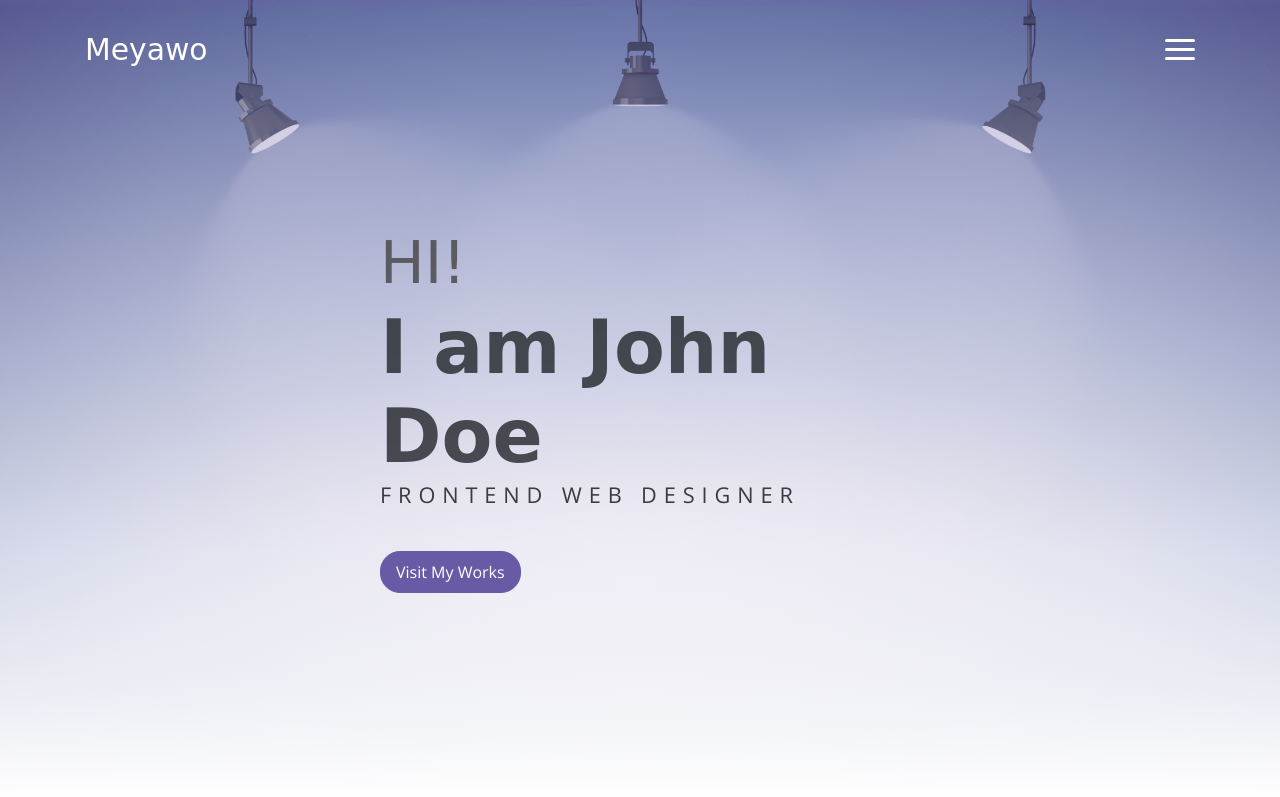
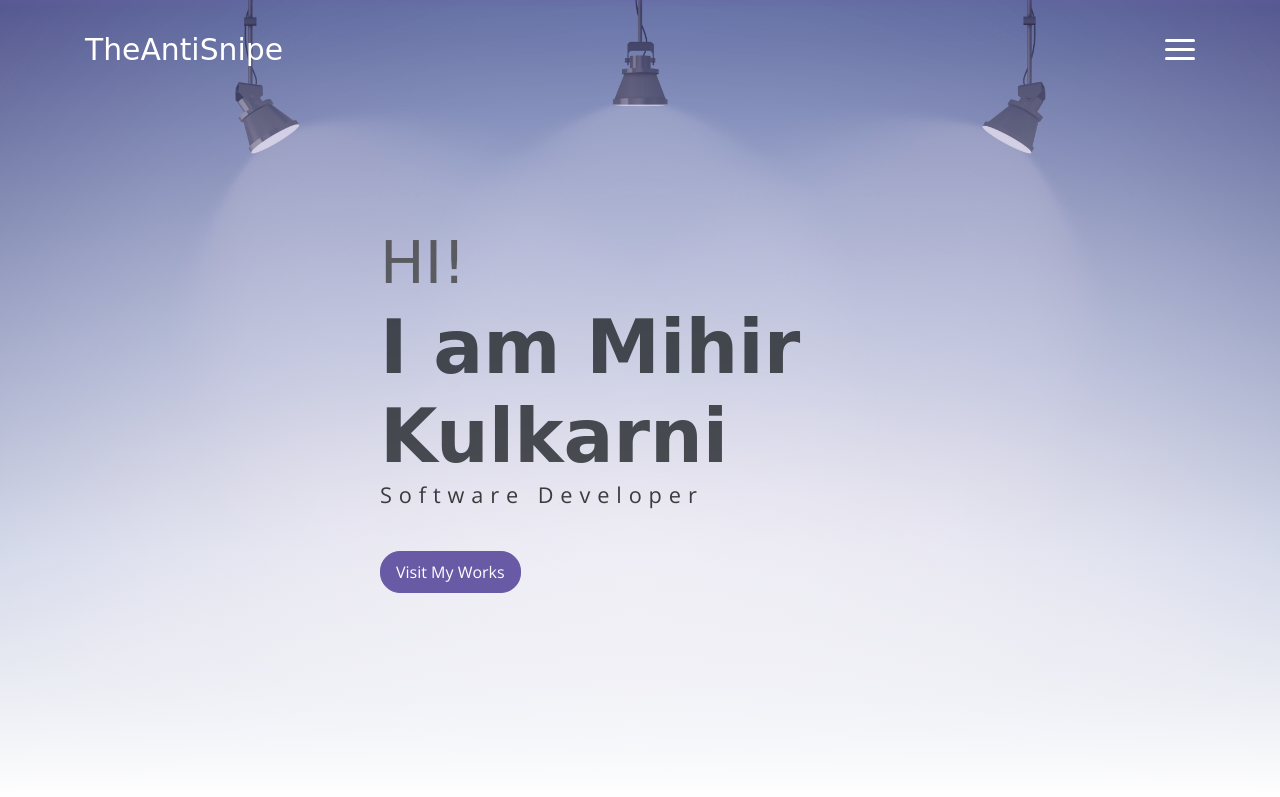
Before and after one commit to TheAntiSnipe/TheAntiSnipe.github.io, a website: page public_html/index.html in a window 1280 px wide. Shown: the top 797 px of the page. Drawn offline with nearby package versions, Linux system fonts and the light colour scheme; a web font is replaced by a local one.

Commit message:
Changed assets, initial tuning.

```diff
--- a/public_html/index.html
+++ b/public_html/index.html
@@ -16,7 +16,7 @@
     <!-- Page Navbar -->
     <nav class="custom-navbar" data-spy="affix" data-offset-top="20">
         <div class="container">
-            <a class="logo" href="#">Meyawo</a>
+            <a class="logo" href="#">TheAntiSnipe</a>
             <ul class="nav">
                 <li class="item">
                     <a class="link" href="#home">Home</a>
@@ -54,9 +54,9 @@
         <div class="header-content container">
             <h1 class="header-title">
                 <span class="up">HI!</span>
-                <span class="down">I am John Doe</span>
+                <span class="down">I am Mihir Kulkarni</span>
             </h1>
-            <p class="header-subtitle">FRONTEND WEB DESIGNER</p>
+            <p class="header-subtitle">Software Developer</p>
 
             <button class="btn btn-primary">Visit My Works</button>
         </div>
```
Also changed, not shown: 1 other file.
